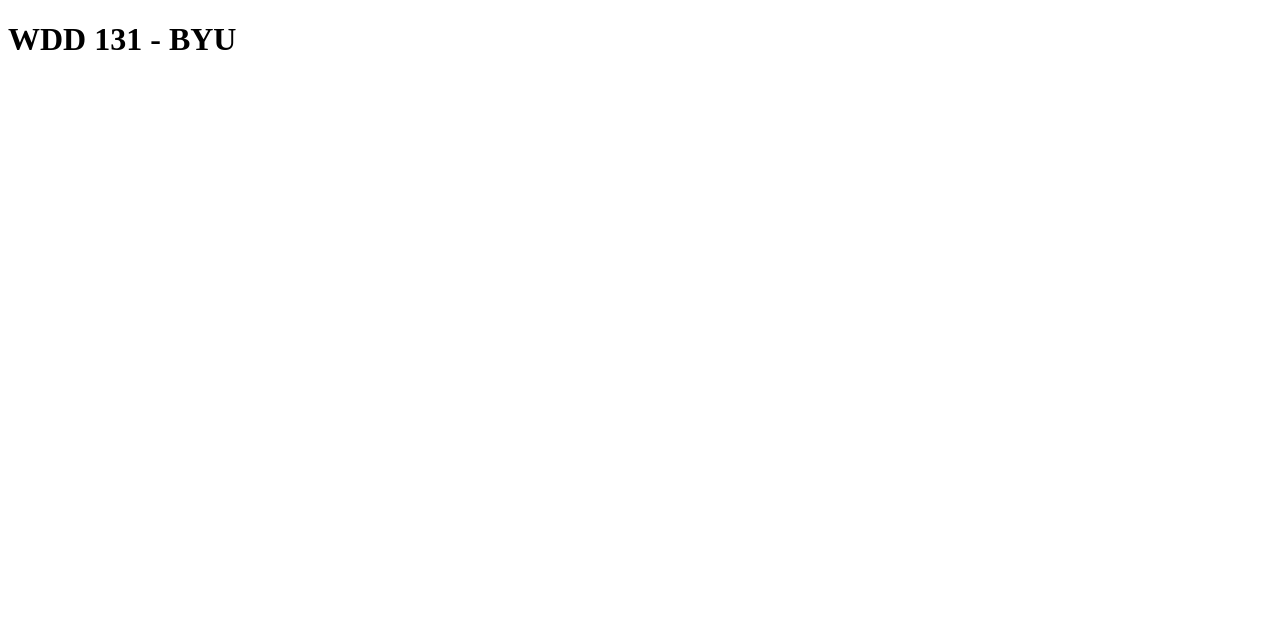
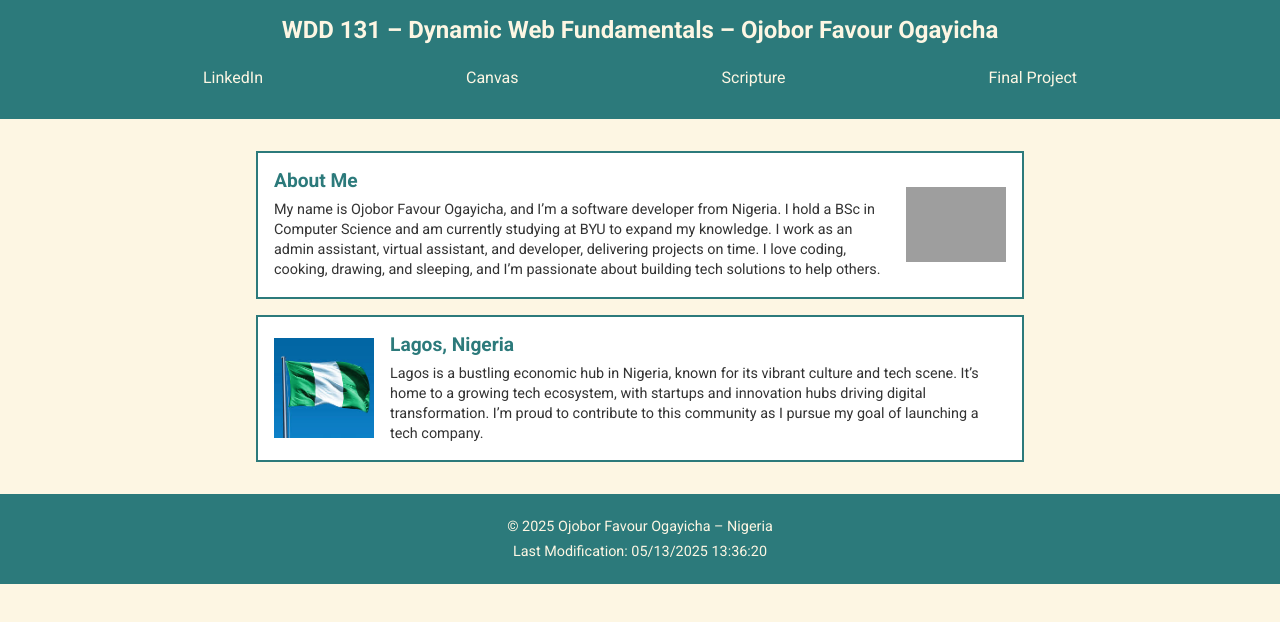
Before and after one commit to Yeva04/wdd131, a plain HTML site: page index.html in a window 1280 px wide. Drawn offline with Linux system fonts and the light colour scheme; grey boxes are pictures that could not be loaded.

Commit message:
initial commit

```diff
--- a/index.html
+++ b/index.html
@@ -1,20 +1,44 @@
 <!DOCTYPE html>
 <html lang="en">
-    <head>
-        <title>WDD 131</title>
-    </head>
+<head>
+    <meta charset="UTF-8">
+    <meta name="viewport" content="width=device-width, initial-scale=1.0">
+    <title>WDD 131 – Dynamic Web Fundamentals – Ojobor Favour Ogayicha</title>
+    <meta name="description" content="WDD 131 – Dynamic Web Fundamentals – Ojobor Favour Ogayicha – Software developer portfolio, tech projects, and resources.">
+    <meta name="author" content="Ojobor Favour Ogayicha">
+    <link href="https://fonts.googleapis.com/css2?family=Roboto:wght@400;700&display=swap" rel="stylesheet">
+    <link rel="stylesheet" href="styles/base.css">
+    <script src="scripts/getdates.js" defer></script>
+</head>
 <body>
- <h1> WDD 131 - BYU</h1>
-
-
-
-
-
-
-
-
-
-
+    <header>
+        <h1>WDD 131 – Dynamic Web Fundamentals – Ojobor Favour Ogayicha</h1>
+        <nav>
+            <a href="https://www.linkedin.com/in/ojobor-favour">LinkedIn</a>
+            <a href="https://byupw.instructure.com/">Canvas</a>
+            <a href="https://www.churchofjesuschrist.org/study/scriptures/bofm/1-ne/3?lang=eng&id=p7#p7">Scripture</a>
+            <a href="#">Final Project</a>
+        </nav>
+    </header>
+    <main>
+        <section class="card">
+            <div>
+                <h2>About Me</h2>
+                <p>My name is Ojobor Favour Ogayicha, and I’m a software developer from Nigeria. I hold a BSc in Computer Science and am currently studying at BYU to expand my knowledge. I work as an admin assistant, virtual assistant, and developer, delivering projects on time. I love coding, cooking, drawing, and sleeping, and I’m passionate about building tech solutions to help others.</p>
+            </div>
+            <img src="images/profile.jpg" alt="Profile placeholder">
+        </section>
+        <section class="card">
+            <img src="images/nigeria-flag.jpg" alt="Official flag of Nigeria">
+            <div>
+                <h2>Lagos, Nigeria</h2>
+                <p>Lagos is a bustling economic hub in Nigeria, known for its vibrant culture and tech scene. It’s home to a growing tech ecosystem, with startups and innovation hubs driving digital transformation. I’m proud to contribute to this community as I pursue my goal of launching a tech company.</p>
+            </div>
+        </section>
+    </main>
+    <footer>
+        <p>© <span id="currentyear"></span> Ojobor Favour Ogayicha – Nigeria</p>
+        <p id="lastModified"></p>
+    </footer>
 </body>
-
 </html>
--- /dev/null
+++ b/scripts/getdates.js
@@ -0,0 +1,2 @@
+document.getElementById("currentyear").textContent = new Date().getFullYear();
+document.getElementById("lastModified").textContent = "Last Modification: " + document.lastModified;
--- /dev/null
+++ b/styles/base.css
@@ -0,0 +1,85 @@
+* {
+    margin: 0;
+    padding: 0;
+    box-sizing: border-box;
+    font-family: 'Roboto', sans-serif;
+}
+
+body {
+    background-color: #FDF6E3;
+    color: #333;
+}
+
+header, footer {
+    background-color: #2C7A7B;
+    color: #FDF6E3;
+    text-align: center;
+    padding: 1rem;
+}
+
+header h1 {
+    font-size: 1.5rem;
+    margin-bottom: 0.5rem;
+}
+
+nav {
+    display: flex;
+    justify-content: space-evenly;
+    padding: 0.5rem 0;
+}
+
+nav a {
+    color: #FDF6E3;
+    text-decoration: none;
+    padding: 0.5rem 1rem;
+    transition: background-color 0.3s;
+}
+
+nav a:hover {
+    background-color: #721504;
+}
+
+main {
+    max-width: 800px;
+    margin: 2rem auto;
+    display: grid;
+    gap: 1rem;
+    padding: 0 1rem;
+}
+
+.card {
+    background-color: #FFF;
+    border: 2px solid #2C7A7B;
+    padding: 1rem;
+    display: flex;
+    gap: 1rem;
+    align-items: center;
+}
+
+.card h2 {
+    font-size: 1.2rem;
+    margin-bottom: 0.5rem;
+    color: #2C7A7B;
+}
+
+.card p {
+    font-size: 0.9rem;
+    line-height: 1.4;
+}
+
+.card img {
+    max-width: 100px;
+    height: auto;
+}
+
+footer p {
+    font-size: 0.9rem;
+    margin: 0.5rem 0;
+}
+
+@media (max-width: 600px) {
+    .card {
+        flex-direction: column;
+        text-align: center;
+    }
+}
```
Also changed, not shown: images/nigeria-flag.jpg (added), 1 other file.
